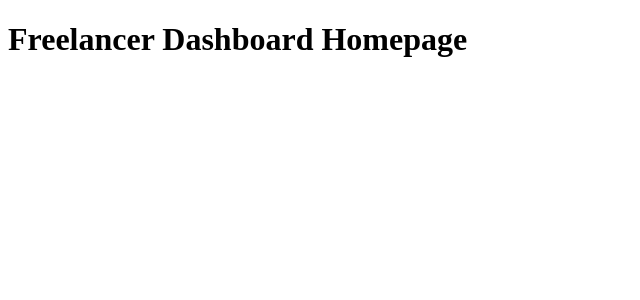
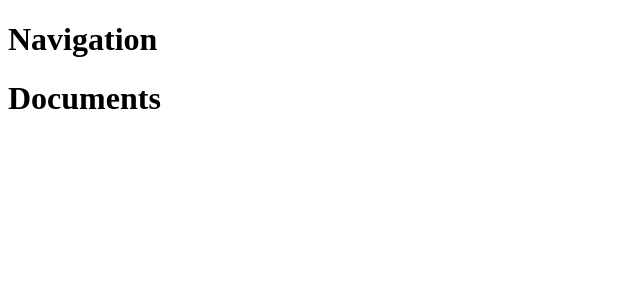
Before and after one commit to FredLC/freelancer-dashboard-angular, an Angular app: page /documents in a window 1280 px wide. Before the commit this address led to /. Shown: the top 300 px of the page, without its empty margins (0-640 px from the left). Built offline with nearby package versions, Linux system fonts and the light colour scheme.

Commit message:
Created documents component

```diff
--- a/src/app/app-routing.module.ts
+++ b/src/app/app-routing.module.ts
@@ -1,10 +1,12 @@
 import { NgModule } from '@angular/core';
 import { Routes, RouterModule } from '@angular/router';
-import { HomeComponent } from './homepage/homepage.component'
+import { HomeComponent } from './homepage/homepage.component';
+import { DocumentsComponent } from './documents/documents.component';
 
 const routes: Routes = [
 	{ path: '', redirectTo: '/home', pathMatch: 'full' },
-	{ path: 'home', component: HomeComponent }
+	{ path: 'home', component: HomeComponent },
+	{ path: 'documents', component: DocumentsComponent }
 ];
 
 @NgModule({
--- a/src/app/app.component.html
+++ b/src/app/app.component.html
@@ -1,3 +1,3 @@
-<h1>Freelancer Dashboard Homepage</h1>
+<h1>Navigation</h1>
 
 <router-outlet></router-outlet>
--- a/src/app/app.module.ts
+++ b/src/app/app.module.ts
@@ -3,12 +3,14 @@
 
 import { AppRoutingModule } from './app-routing.module';
 import { HomeComponent } from './homepage/homepage.component';
+import { DocumentsComponent } from './documents/documents.component';
 import { AppComponent } from './app.component';
 
 @NgModule({
   declarations: [
     AppComponent,
-    HomeComponent
+    HomeComponent,
+    DocumentsComponent
   ],
   imports: [
     BrowserModule,
--- /dev/null
+++ b/src/app/documents/documents.component.html
@@ -0,0 +1 @@
+<h1>Documents</h1>
```
Also changed, not shown: src/app/documents/documents.component.ts (added, +7 -0 lines).
